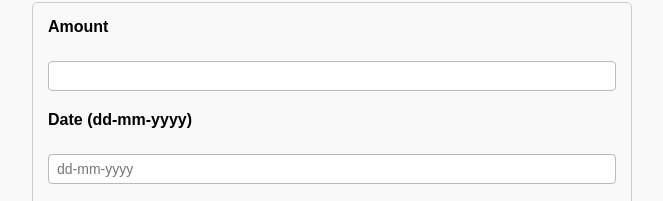
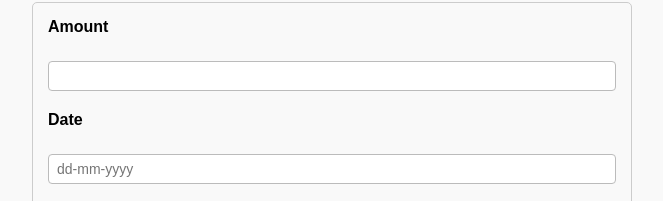
Before and after one commit to YaswanthSai2003/Expense-Tracker, a React (Create React App) app: page / in a window 1280 px wide. Shown: the part 98-299 px from the top of the page, without its empty margins (308-971 px from the left). Built offline with nearby package versions, Linux system fonts and the light colour scheme.

Commit message:
Update App.js

```diff
--- a/src/App.js
+++ b/src/App.js
@@ -19,7 +19,7 @@ export default function App() {
     localStorage.setItem("expenses", JSON.stringify(expenses));
   }, [expenses]);
 
-  // Validate dd-mm-yyyy format
+  // Validate date format
   const isValidDateFormat = (dateStr) => {
     const regex = /^(0[1-9]|[12][0-9]|3[01])-(0[1-9]|1[0-2])-\d{4}$/;
     if (!regex.test(dateStr)) return false;
@@ -103,7 +103,7 @@ export default function App() {
         </div>
 
         <div style={{ marginBottom: 10 }}>
-          <label>Date (dd-mm-yyyy)</label><br />
+          <label>Date </label><br />
           <input
             type="text"
             value={form.date}
```
